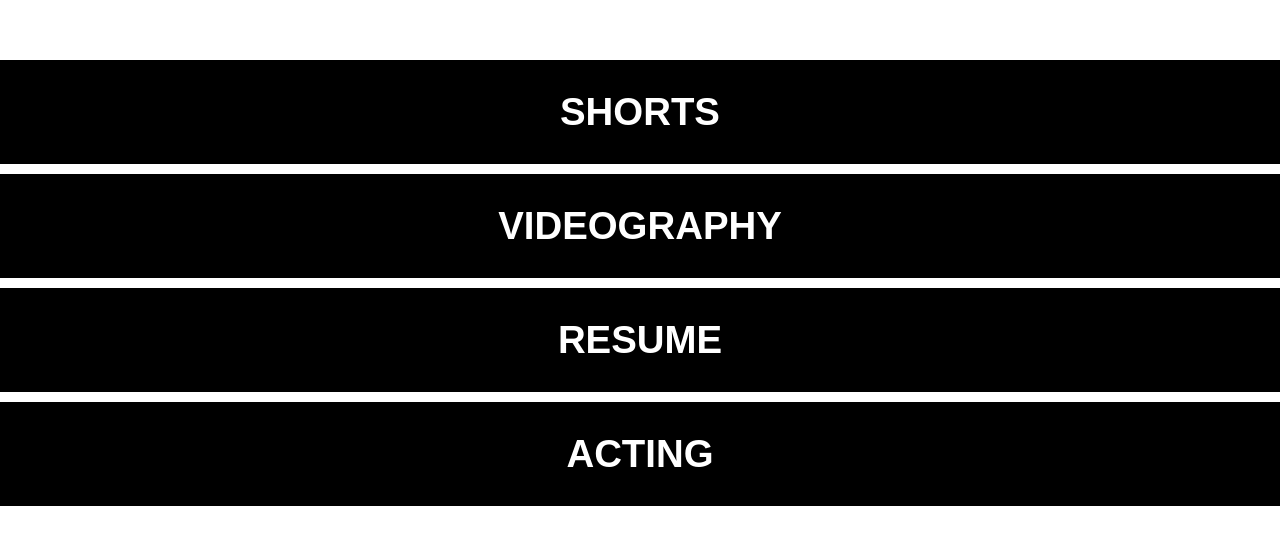
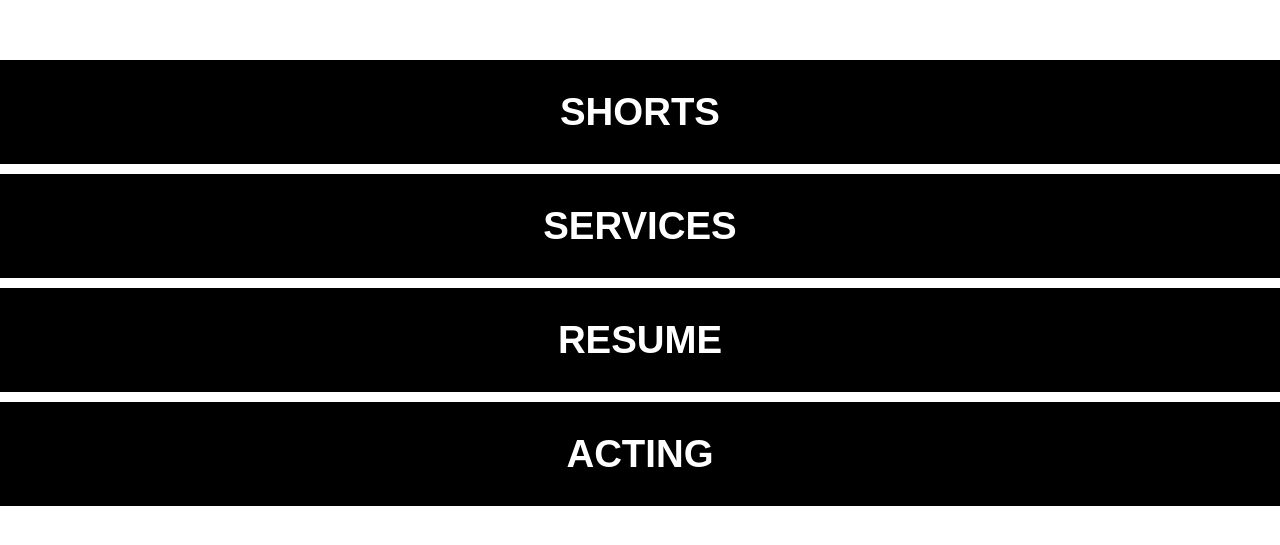
Before and after one commit to Wilfredoo/personal3.0, a React (Create React App) app: page /film in a window 1280 px wide. Shown: the part 117-662 px from the top of the page. Built offline with nearby package versions, Linux system fonts and the light colour scheme; a web font is replaced by a local one.

Commit message:
change copy

```diff
--- a/src/components/Film/Film.js
+++ b/src/components/Film/Film.js
@@ -37,7 +37,7 @@ const Film = () => {
   return (
     <Container>
       <Button onClick={() => navigate("/films")}>SHORTS</Button>
-      <Button onClick={() => navigate("/videography")}>VIDEOGRAPHY</Button>
+      <Button onClick={() => navigate("/videography")}>SERVICES</Button>
       <Button onClick={() => navigate("/cv")}>RESUME</Button>
       <Button onClick={() => navigate("/acting")}>ACTING</Button>
     </Container>
```
